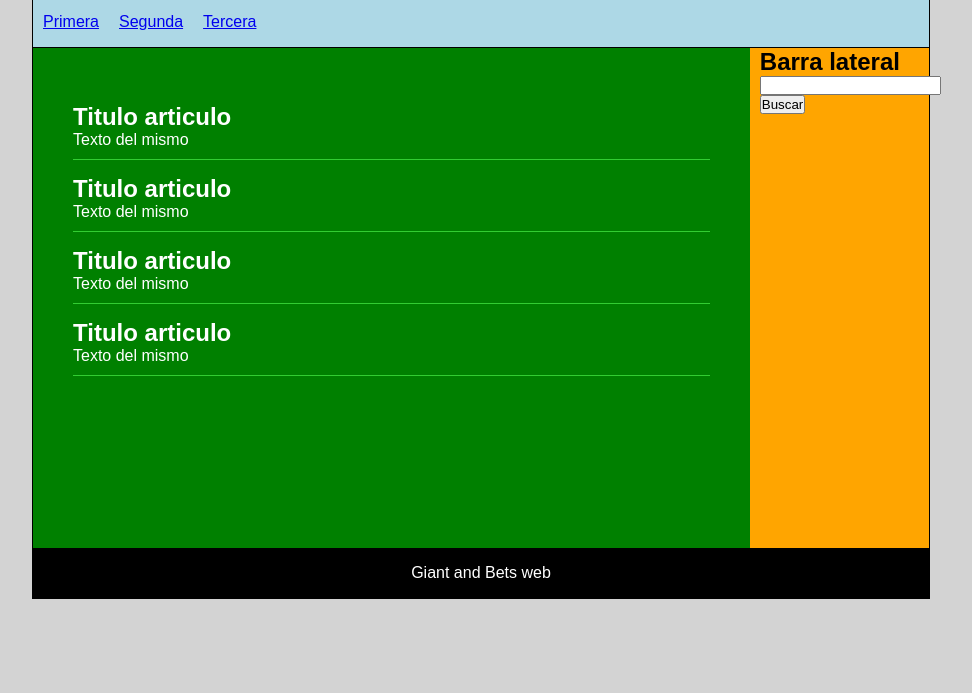
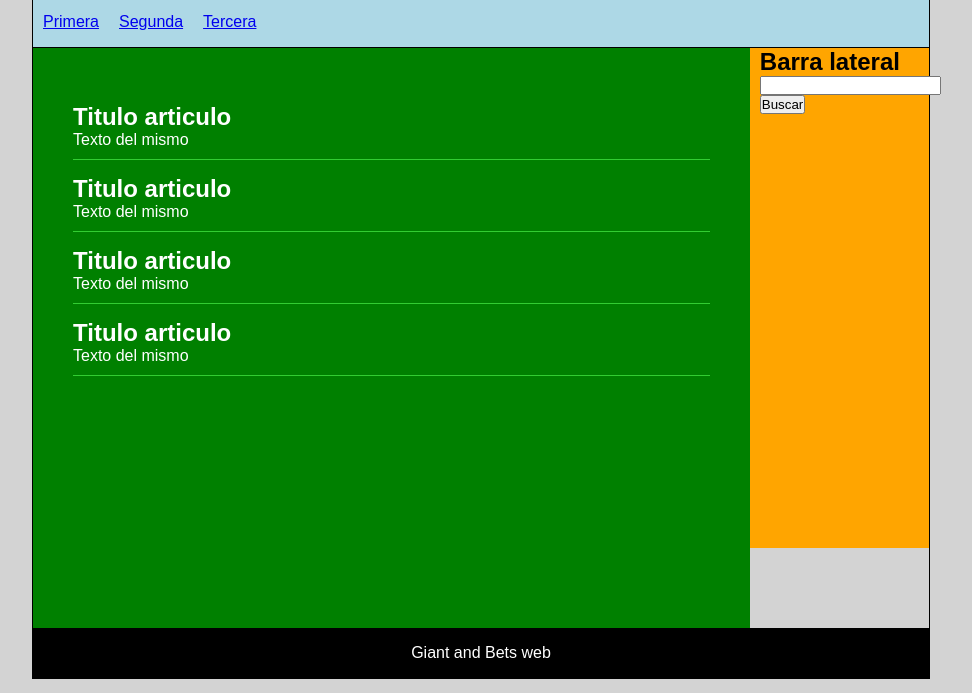
Before and after one commit to TheJkF/WEB, a plain HTML site: page index.html in a window 1280 px wide. Shown: the part 107-800 px from the top of the page, without its empty margins (159-1131 px from the left). Drawn offline with Linux system fonts and the light colour scheme.

Commit message:
Update style.css
prueba

```diff
--- a/style.css
+++ b/style.css
@@ -46,7 +46,7 @@ nav{
 	float: left;
 	width: calc(80% - 80px);
 	background: green;
-	min-height: 420px;
+	min-height: 500px;
 	padding: 40px;
 }
 
```
